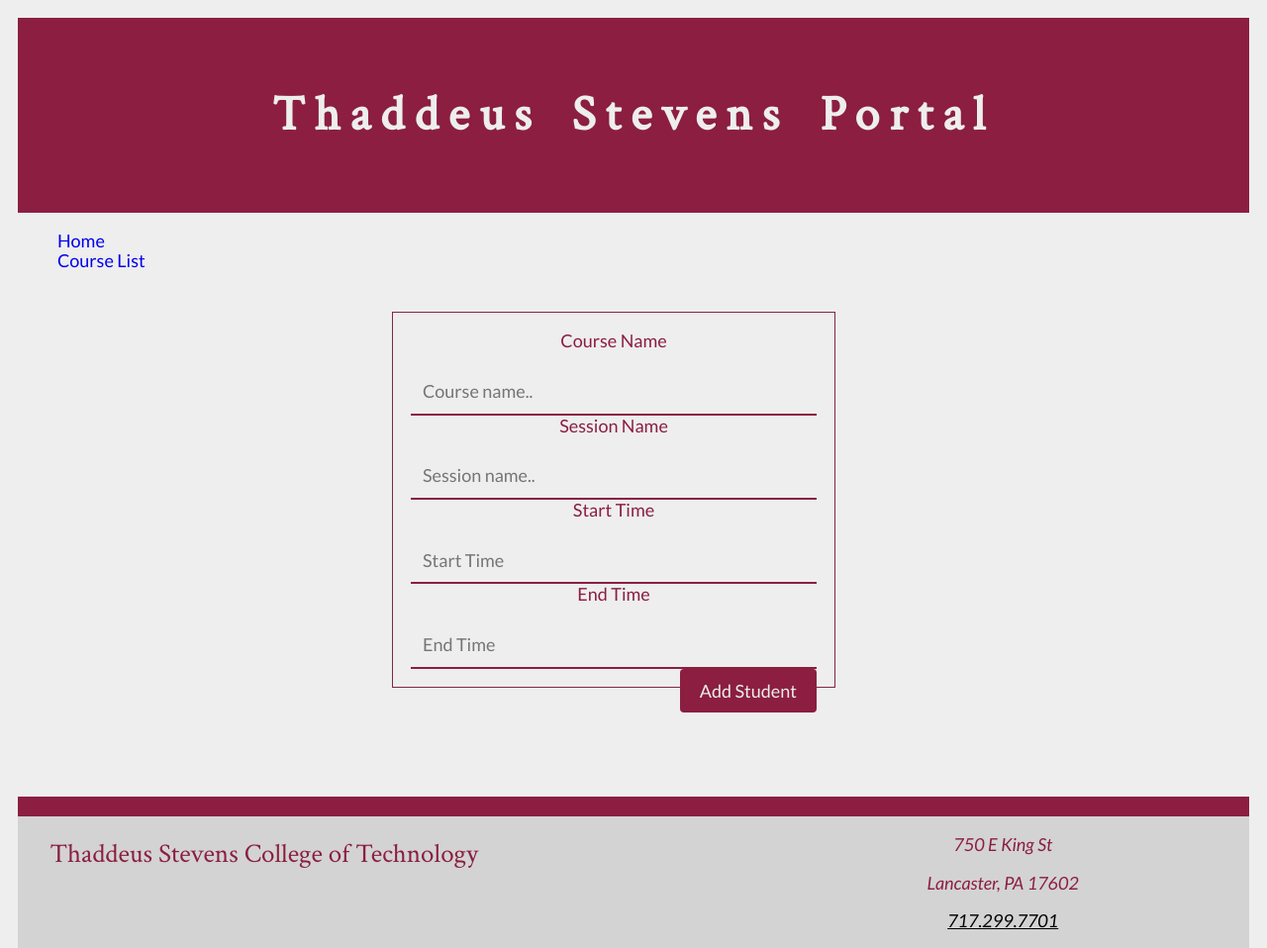
After one commit to AnthonyMc0525/gold-portal, a Flask app: page /create-roster in a window 1280 px wide. The commit adds this page. Shown: the top 958 px of the page at 99% size. Run offline with Flask 2, Linux system fonts and the light colour scheme; some libraries are stand-ins or nearby versions.

Commit message:
Created form for adding session complete w/ css

```diff
--- a/portal/__init__.py
+++ b/portal/__init__.py
@@ -110,7 +110,7 @@
 
 
 
-        return render_template('roster/create')
+        return render_template('/roster/create-session.html')
 
 
 
--- a/portal/static/styles.css
+++ b/portal/static/styles.css
@@ -224,3 +224,6 @@
   border-width: thick;
   border-color: #8B1E41;
 }
+.session_form {
+  position: relative;
+}
--- a/portal/templates/courses/single.html
+++ b/portal/templates/courses/single.html
@@ -29,6 +29,8 @@
       <p name="description">Created by: {{ user['first_name'] }} {{ user['last_name'] }} </p>
       {% if g.user[0] == course[4] %}
         <a href="{{ url_for('courses.update', id=course[0])}}">edit this course</a>
+        <a href="{{ url_for('roster.create')">create a session</a>
+
       {% endif %}
     </article>
 {% endblock %}
--- /dev/null
+++ b/portal/templates/roster/create-session.html
@@ -0,0 +1,41 @@
+{% extends "layouts/base.html" %}
+
+{% block title %}Thaddeus Stevens Portal{% endblock %}
+{% block header %}
+  {% if g.user  %}
+    <div class="out_button">
+      <button type="button" name="logout" id='logout'><img src="../static/icon.svg" alt="This is a button to show the logout button."></button>
+      <div class="logout_button">
+        <span>Welcome {{ g.user[1] }} {{ g.user[2] }}</span>
+        <p><a href="/logout" >Logout</a></p>
+      </div>
+    </div>
+  {% endif %}
+{% endblock %}
+
+
+{% block content %}
+  <nav>
+    <ul>
+      <li><a href="/">Home</a></li>
+      <li><a href="{{url_for('courses.index')}}">Course List</a></li>
+      {% if g.user[5] == 'teacher' %}
+      <li><a href="{{url_for('courses.create')}}">Create a Course</a></li>
+      {% endif %}
+    </ul>
+  </nav>
+
+  <div class="session_form">
+    <form class="" action="index.html" method="post">
+      <label for="course_name">Course Name</label>
+        <input id="course_name" name="coursename" placeholder="Course name.." type="text">
+      <label for="session_name">Session Name</label>
+        <input id="session_name" name="sessionname" placeholder="Session name.." type="text">
+      <label for="session_time_start">Start Time</label>
+        <input id="start_time" name="sessiontime-start" placeholder="Start Time" type="text">
+      <label for="session_time_end">End Time</label>
+        <input id="end_time" type="text" name="sessiontime-end" value="" placeholder="End Time">
+      <input type="submit" name="" value="Add Student">
+    </form>
+  </div>
+{% endblock %}
```
